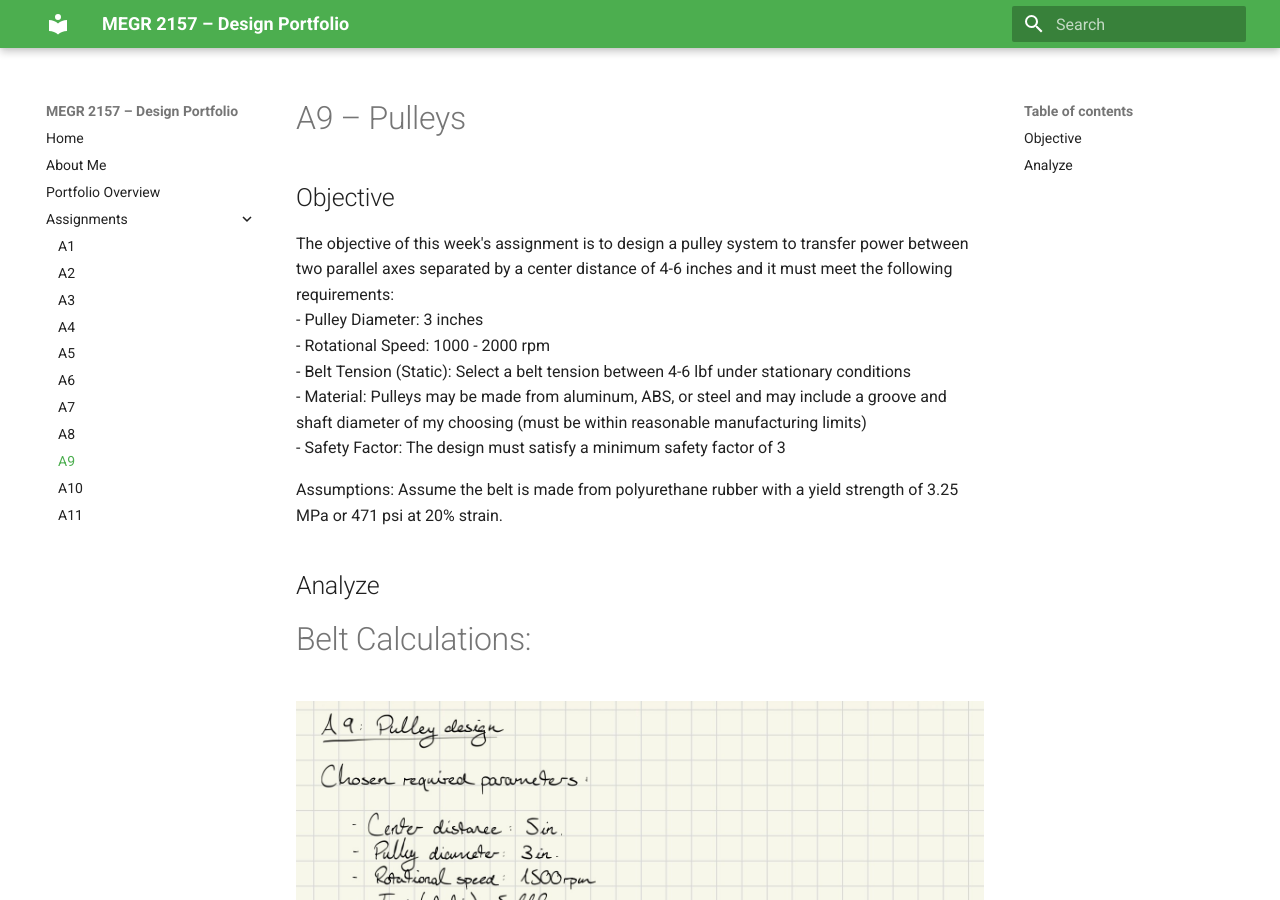
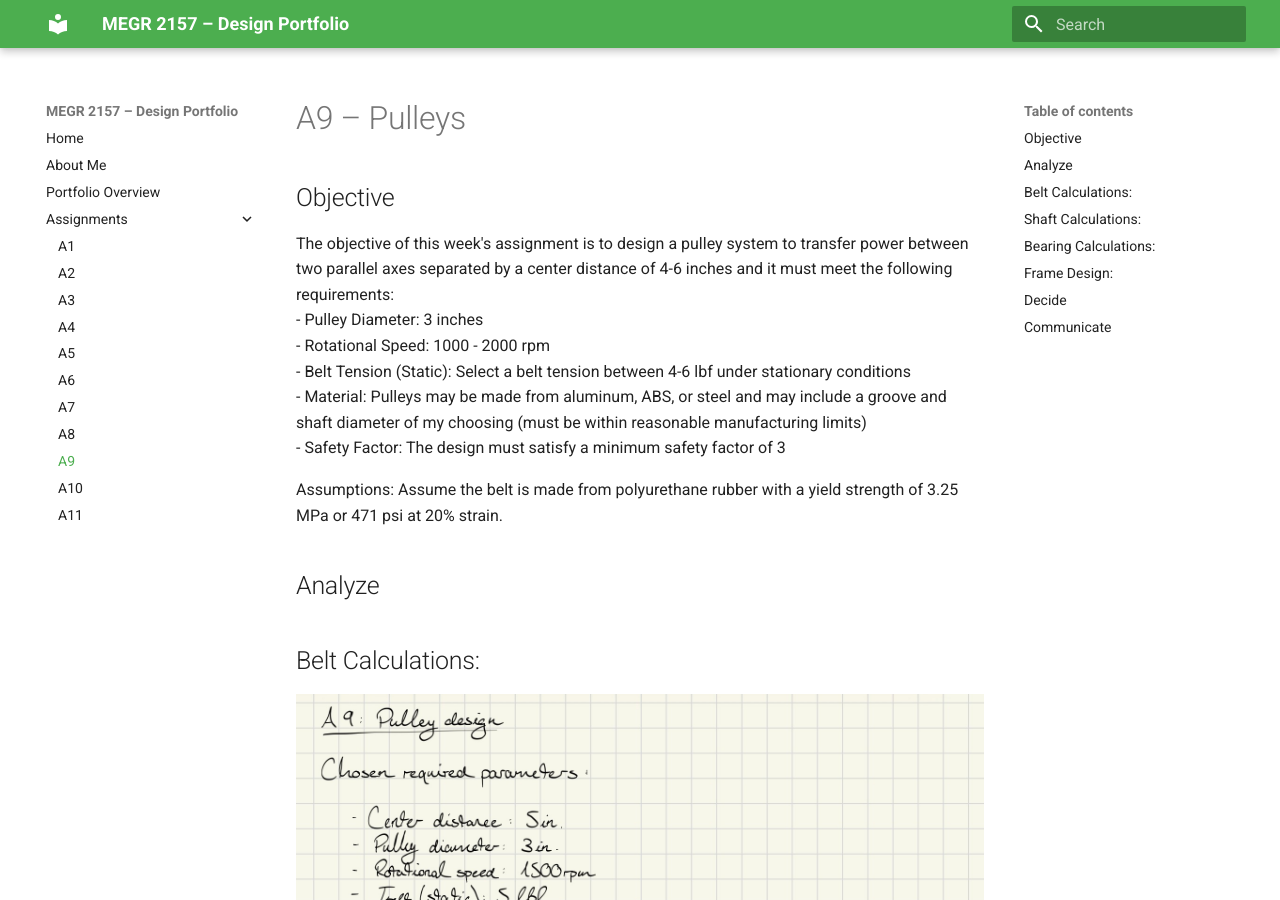
Before and after one commit to jhatch24/megr2156-portfolio, an MkDocs documentation site: the page built from docs/assignments/A09/index.md, in a window 1280 px wide and 900 px high. Built offline with MkDocs 1.6.1 and Material for MkDocs 9.7.7, drawn with Linux system fonts in a browser that asks for light colours.

Commit message:
Update headings in index.md for consistency

```diff
--- a/docs/assignments/A09/index.md
+++ b/docs/assignments/A09/index.md
@@ -12,22 +12,22 @@ Assumptions: Assume the belt is made from polyurethane rubber with a yield stren
 
 ## Analyze
 
-# Belt Calculations:
+## Belt Calculations:
 ![Feature1](IMG_0291.jpeg)
 ![Feature1](IMG_0292.jpeg)
 To begin the assignment, I started by following the instructions and calculating the torques based on the properties I was given in the instructions as well as the material properties for the belt itself. I designed the belt around the top half of the pulley like we had discussed in class because it would be easier to do so rather than solving from the bottom up. After playing with the equations to solve symbolically for my desired unknowns, I had to physically look up what the static coefficient between a polyurethane belt and 1060 hardened steel would be to make sure that there was not too much force from the belt acting onto the pulley so that it may function correctly. My final choice of belt was had a circumference of 19 1/4" with a diameter of 1/4". Absolutely good enough for its purpose as a critical component of a functioning system.
 
 Link to choice of belt (3044K606):  https://www.mcmaster.com/3044K606-1835T382/
 
-# Shaft Calculations:
+## Shaft Calculations:
 ![Feature1](IMG_0293.jpeg)
 Next on the list was to thoroughly calculate the shaft for the pulley and its properties so that it appropriately interacts with the components around it such as the bearing and pulley itself. Given the known parameters and material properties I was able to start playing around with equations to find my valuable unknowns. This procedure followed a similar process as the belt before it. This time I was particularly focused on the minimum diameter needed for the shaft to fit and properly interact within the bearing. Calculating for allowable shear stress along the way given our safety factor of 3. A hardened piece of 1060 steel with a 1/4" in diameter can easily be found anywhere.
 
-# Bearing Calculations:
+## Bearing Calculations:
 ![Feature1](IMG_0294.jpeg)
 Once again following a similar procedure to the first two items above. The instructions on the assignment asked us to reference the Machinery's Handbook Table 4 on pg. 2440 to locate the pressure and linear velocity related to material properties to select an appropriate bearing material for our the mating of the shaft and pulley. I decided to select a Dry Graphite Bearing because it reduces friction without the need for lubricant or grease which allows it be maintenance free for a certain amount of time until they need to be replaced. For a small pulley system like this a part like this does need to be super over-complicated or engineered because of the working load on the system. This bearing was along perfectly within the safety factor range.
 
-# Frame Design:
+## Frame Design:
 ![Feature1](IMG_0295.jpeg)
 Lastly, following the same procedure above, this part of the assignment asked us to be more creative and design a frame for this pulley system. We were given inspiration in the assignment instructions, but I took inspiration from a industrial sized chain link plate that I had seen during my internship over the summer. This design is a fairly lightweight and robust support piece to help withstand the vibrations and weight of the pulleys and belt on it. In the calculations above, I proved it is within the safety factor we are looking for. It was given enough material around the shaft holes and fillets edges to disperse and reduce the amount of stress on the part entirely allowing it be a perfectly viable option for this system.
 
```
